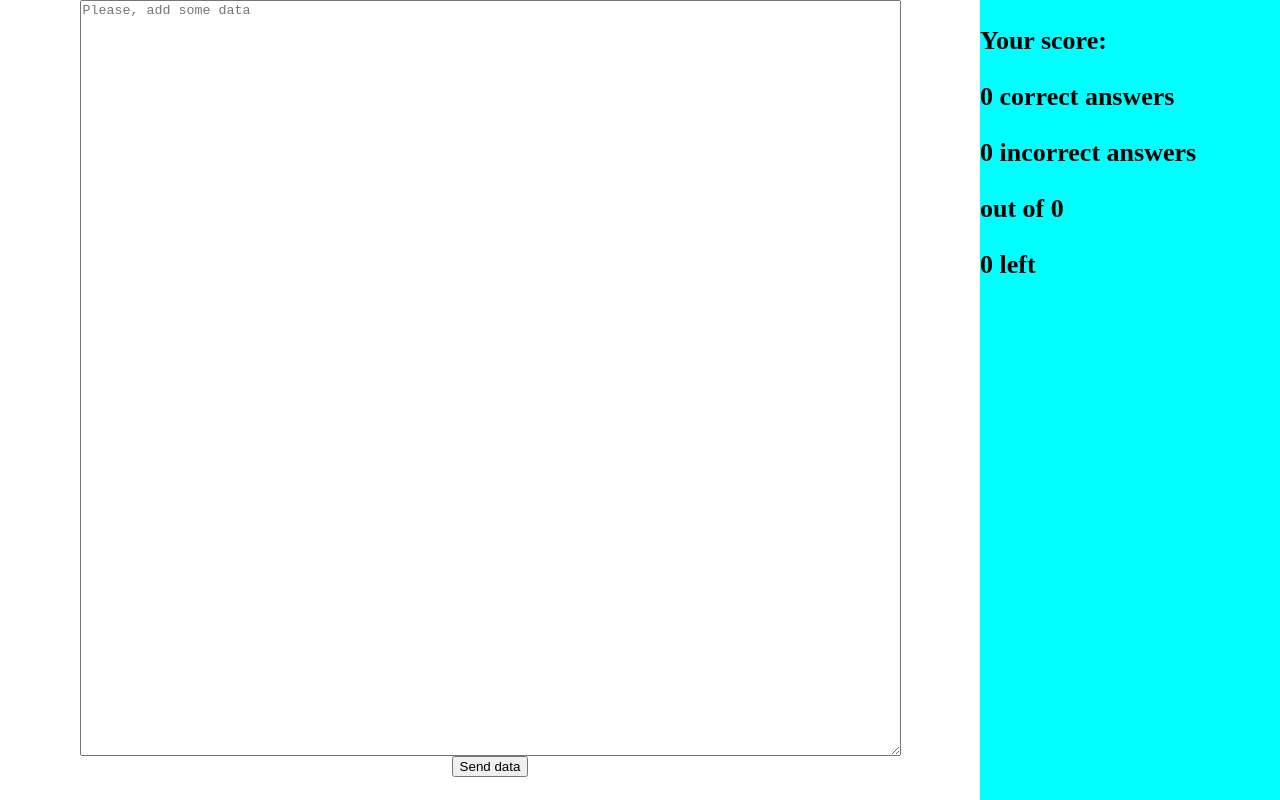
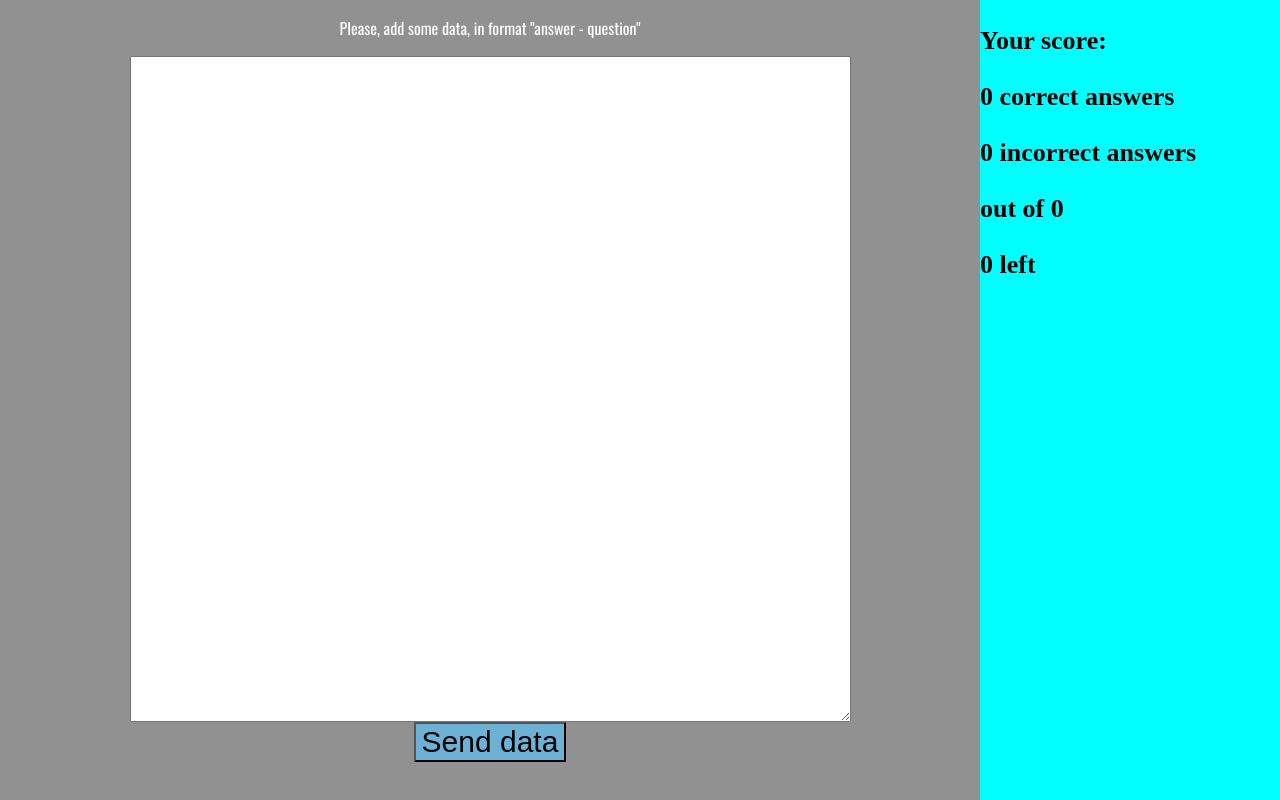
Before and after one commit to YuriyMamoshin/memo-shine, a React (Create React App) app: page / in a window 1280 px wide. Built offline with nearby package versions, Linux system fonts and the light colour scheme.

Commit message:
Hid the answers and added the Result component

```diff
--- a/public/index.html
+++ b/public/index.html
@@ -15,6 +15,7 @@
 <body>
 
 
+
   <div id="root"></div>
 </body>
 
--- a/src/App.js
+++ b/src/App.js
@@ -1,7 +1,6 @@
 import Start from "./Start";
 
 function App() {
-
 
 
 
--- a/src/Form.js
+++ b/src/Form.js
@@ -1,11 +1,15 @@
 export default function Form(props) {
     return (
-        <form className="form-container" onSubmit={event => props.process(event)}>
-        <textarea value={props.data}
-            cols="100" rows="50" placeholder="Please, add some data"
-            onChange={event => props.collect(event)}
-            />
-        <button>Send data</button>
-    </form>
+        <div className="form-container">
+            <p>Please, add some data, in format "answer - question"</p>
+            <form className="form" onSubmit={event => props.process(event)}>
+                <textarea value={props.data}
+                    cols="100" rows="30"
+                    onChange={event => props.collect(event)}
+                />
+                <button>Send data</button>
+            </form>
+        </div>
+
     )
 }
--- a/src/Memo.js
+++ b/src/Memo.js
@@ -23,7 +23,10 @@ export default function Memo(props) {
                 id={0}
             />
 
-            <div className="memo-answer" onClick={props.check}>{props.answer}</div>
+            <div className="memo-answer" onClick={props.check}>{
+                props.checked ? props.answer : "???"
+            }
+            </div>
             <div className="memo-definition">{props.definition}</div>
         </div>
     )
--- /dev/null
+++ b/src/Result.js
@@ -0,0 +1,5 @@
+export default function Result() {
+    return (
+        <div>Some results</div>
+    )
+}
--- a/src/Start.js
+++ b/src/Start.js
@@ -3,6 +3,7 @@ import Form from "./Form";
 import Memo from "./Memo";
 import { nanoid } from "nanoid";
 import Sidebar from "./Sidebar";
+import Result from "./Result";
 
 export default function Start() {
 
@@ -78,18 +79,22 @@ export default function Start() {
         />
     })
 
+    let stage = <Form
+        data={data}
+        collect={collectData}
+        process={processData}
+    />;
+
+    if (isSubmitted && data.length) {
+        stage = memos;
+    } else if (isSubmitted && !data.length) {
+        stage = <Result />;
+    }
 
     return (
         <div className="start-container">
             <div className="main-container">
-                {!isSubmitted ?
-                    <Form
-                        data={data}
-                        collect={collectData}
-                        process={processData}
-                    /> :
-                    memos
-                }
+                {stage}
             </div>
             <Sidebar
                 correctAnswers={answers.correctAnswers}
--- a/src/index.css
+++ b/src/index.css
@@ -1,6 +1,7 @@
 body {
   margin: 0;
   font-family: "Oswald", sans-serif;
+  background-color: rgba(0, 0, 0, 0.432);
 }
 
 .start-container {
@@ -8,6 +9,27 @@ body {
   display: grid;
   grid-template-columns: auto 300px;
   grid-template-rows: 100vh;
+}
+
+.form {
+  display: flex;
+  flex-direction: column;
+  justify-content: center;
+  align-items: center;
+
+
+}
+
+.form>textarea {
+  font-size: 15px;
+  font-family: "Oswald", sans-serif;
+  overflow: auto;
+}
+
+.form>button {
+  background-color: rgb(109, 178, 213);
+  color: black;
+  font-size: 30px;
 }
 
 .form-container {
@@ -18,7 +40,7 @@ body {
 }
 
 .main-cintainer {
-overflow: auto;
+  overflow: auto;
 }
 
 .memo-container {
@@ -27,7 +49,6 @@ overflow: auto;
   justify-content: center;
   align-items: center;
   gap: 20px;
-  background-color: rgba(0, 0, 0, 0.432);
 }
 
 .memo-container>div {
@@ -41,7 +62,8 @@ overflow: auto;
 }
 
 .memo-container>div:active {
-  box-shadow: 5px 5px 8px 2px black;;
+  box-shadow: 5px 5px 8px 2px black;
+  ;
 }
 
 .memo-answer {
```
